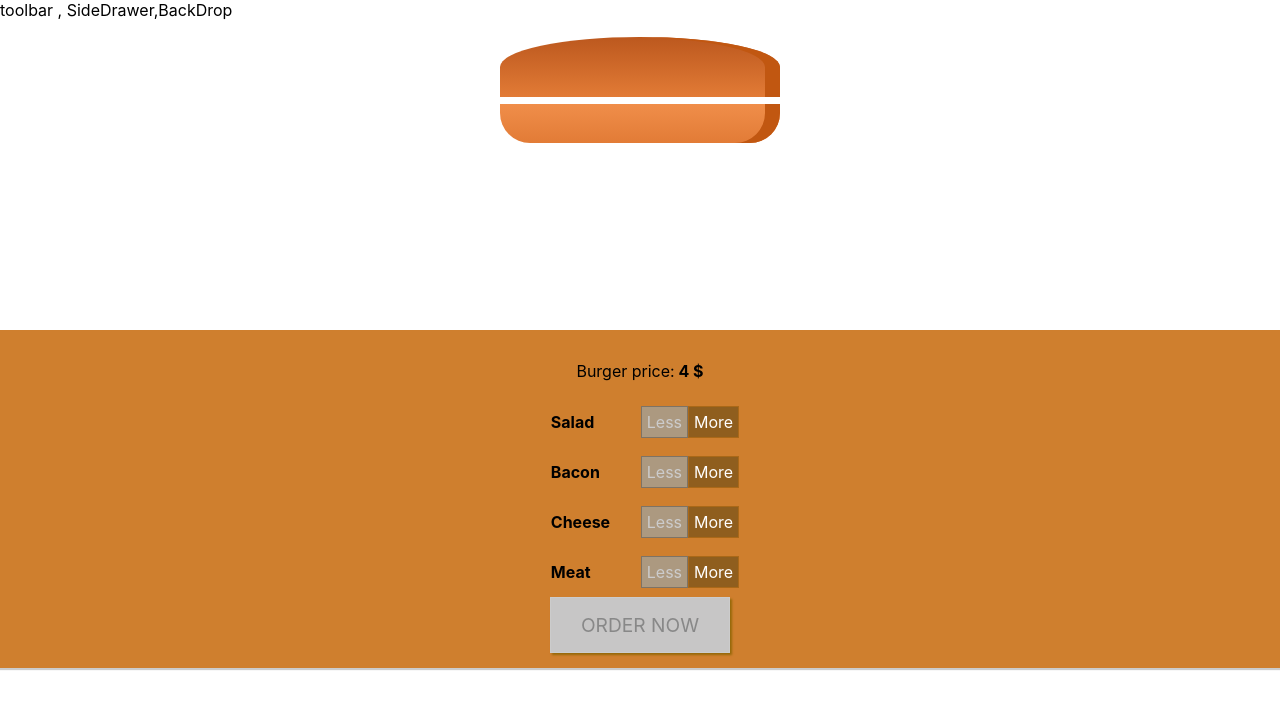
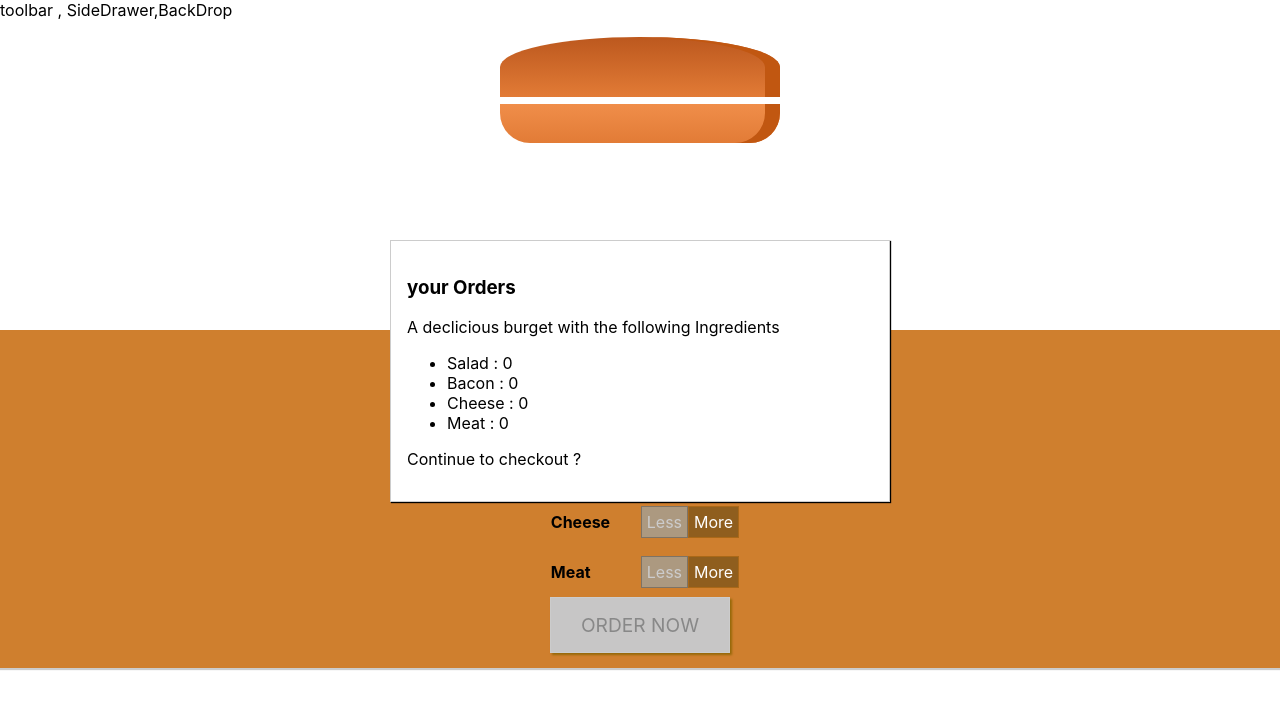
Before and after one commit to Abdelrahman-Abdallah/BurgerBuilder, a React (Create React App) app: page / in a window 1280 px wide. Shown: the top 708 px of the page. Built offline with nearby package versions, Linux system fonts and the light colour scheme.

Commit message:
create order summary MODAL

```diff
--- /dev/null
+++ b/src/components/Burger/OrderSummary/OrderSummary.css
@@ -0,0 +1,3 @@
+.IngredientName {
+  text-transform: capitalize;
+}
--- /dev/null
+++ b/src/components/Burger/OrderSummary/OrderSummary.js
@@ -0,0 +1,20 @@
+import React from "react";
+import Aux from "../../../hoc/Auxiliary";
+import "./OrderSummary.css";
+const OrderSummary = (props) => {
+  const ingredeintsSummary = Object.keys(props.ingredients).map((key, i) => (
+    <li key={key + i}>
+      <span className="IngredientName">{key}</span> : {props.ingredients[key]}
+    </li>
+  ));
+  return (
+    <Aux>
+      <h3>your Orders</h3>
+      <p>A declicious burget with the following Ingredients</p>
+      <ul>{ingredeintsSummary}</ul>
+      <p>Continue to checkout ?</p>
+    </Aux>
+  );
+};
+
+export default OrderSummary;
--- a/src/components/UI/Modal/Modal.js
+++ b/src/components/UI/Modal/Modal.js
@@ -0,0 +1,4 @@
+import React from "react";
+import classes from "./Modal.module.css";
+const Modal = (props) => <div className={classes.Modal}>{props.children}</div>;
+export default Modal;
--- /dev/null
+++ b/src/components/UI/Modal/Modal.module.css
@@ -0,0 +1,20 @@
+.Modal {
+  position: fixed;
+  z-index: 500;
+  background-color: white;
+  width: 70%;
+  border: 1px solid #ccc;
+  box-shadow: 1px 1px 1px black;
+  padding: 16px;
+  left: 15%;
+  top: 30%;
+  box-sizing: border-box;
+  transition: all 0.3s ease-out;
+}
+
+@media (min-width: 600px) {
+  .Modal {
+    width: 500px;
+    left: calc(50% - 250px);
+  }
+}
--- a/src/containers/BurgerBuilder/BurgerBuilder.js
+++ b/src/containers/BurgerBuilder/BurgerBuilder.js
@@ -2,6 +2,8 @@
 import Aux from "../../hoc/Auxiliary";
 import Burger from "../../components/Burger/Burger";
 import BuildControls from "../../components/Burger/BuildControls/BuildControls";
+import Modal from "../../components/UI/Modal/Modal";
+import OrderSummary from "../../components/Burger/OrderSummary/OrderSummary";
 const INGREDIENTS_PRICES = {
   salad: 2,
   bacon: 1.5,
@@ -71,6 +73,9 @@
     }
     return (
       <Aux>
+        <Modal>
+          <OrderSummary ingredients={this.state.ingredients} />
+        </Modal>
         <div>
           <Burger ingredients={this.state.ingredients} />
         </div>
```
